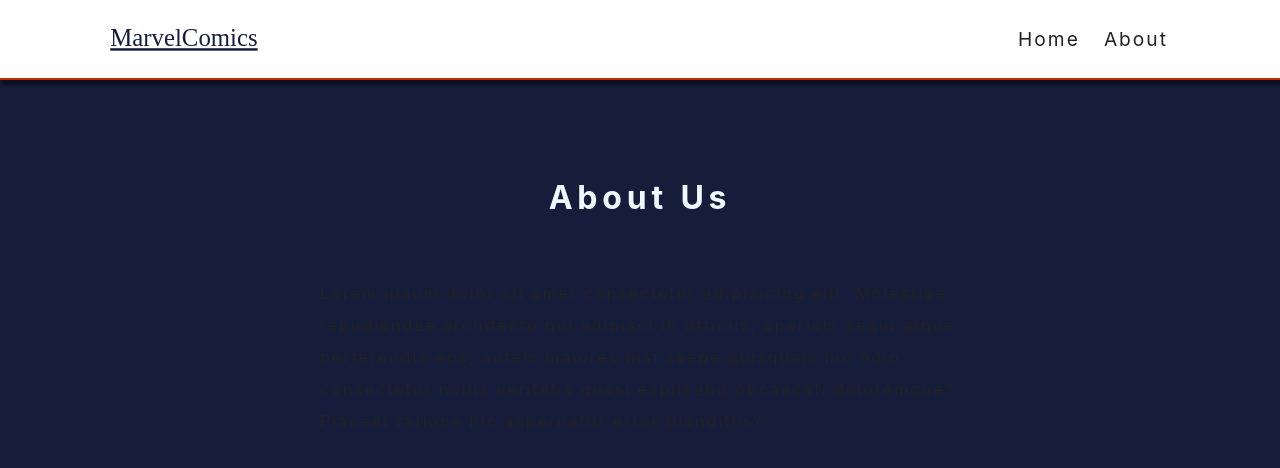
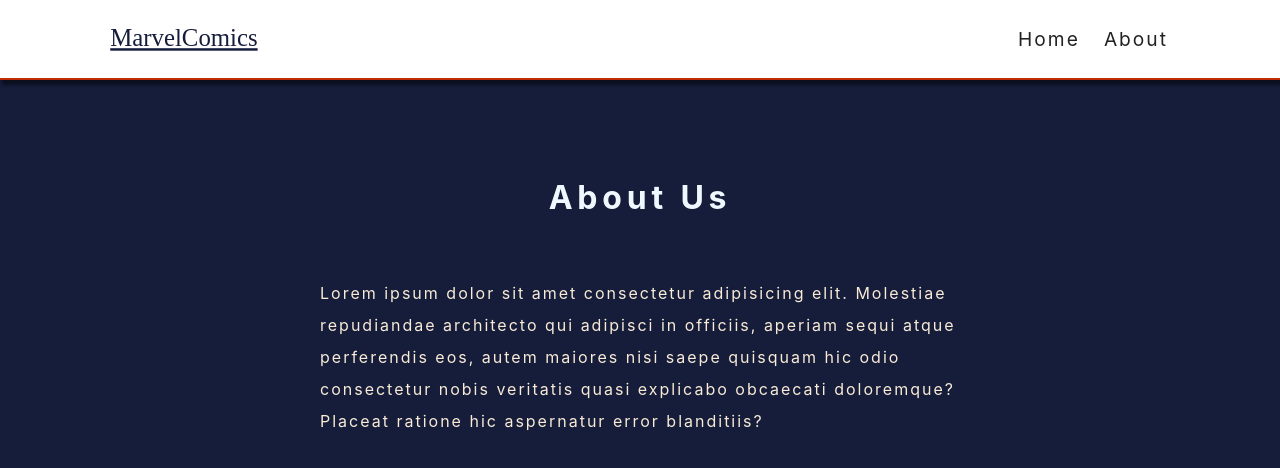
Before and after one commit to Jcolejeff/COCKTAILS-, a React (Create React App) app: page /about in a window 1280 px wide. Shown: the top 468 px of the page. Built offline with nearby package versions, Linux system fonts and the light colour scheme; no server answers.

Commit message:
changed font color

```diff
--- a/src/index.css
+++ b/src/index.css
@@ -182,6 +182,7 @@ About
   line-height: 2rem;
   font-weight: 400;
   letter-spacing: 2px;
+  color: antiquewhite;
 }
 /*
 ======
```
